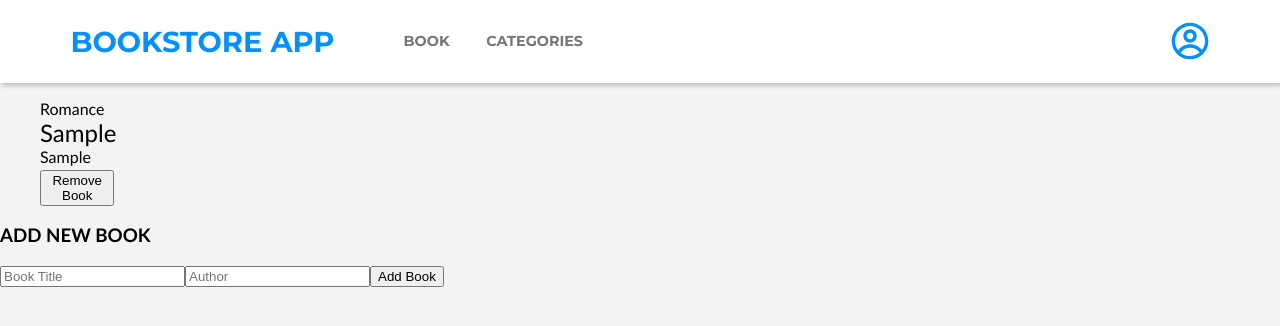
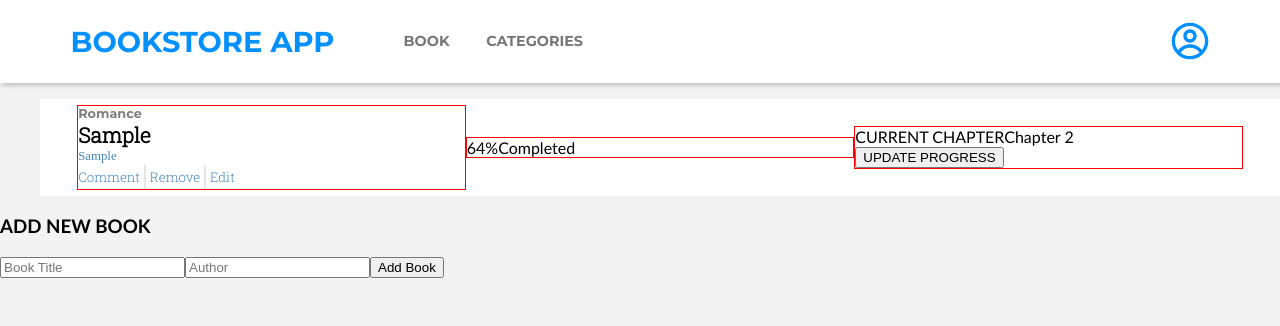
Before and after one commit to frempongdev/Bookstore, a React (Create React App) app: page / in a window 1280 px wide. Both pictures are taken after typing "Sample", "Sample" into the empty fields and a click on the button "Add Book". Shown: the top 326 px of the page. Built offline with nearby package versions, Linux system fonts and the light colour scheme; no server answers.

Commit message:
Update Book.css to give style to book details

```diff
--- a/src/components/Book.js
+++ b/src/components/Book.js
@@ -8,21 +8,45 @@ const Book = ({
 }) => {
   const dispatch = useDispatch();
   return (
+    <div className="bookContainer">
+      <div className="bookLeft">
         <div className="bookDetails">
           <span className="bookCategory">{category}</span>
           <span className="bookTitle">{title}</span>
           <span className="bookAuthor">{author}</span>
+        </div>
+        <div className="bookBtns">
+          <button type="button" className="commentBtn">Comment</button>
+          <div className="btnDivider" />
           <button
-        className="removeBook"
+            className="removeBtn"
             type="button"
             onClick={() => {
               dispatch(removeBook(id));
               dispatch(removeBookFromAPI(id));
             }}
           >
-        Remove Book
+            Remove
           </button>
+          <div className="btnDivider" />
+          <button type="button" className="editBtn">Edit</button>
+        </div>
+      </div>
+      <div className="bookMid">
+        <div className="progress">
+          <div className="progress-circle" />
 
+          64%
+          <span className="completed">Completed</span>
+        </div>
+      </div>
+      <div className="bookRight">
+        <div className="chapter">
+          <span className="currChapter">CURRENT CHAPTER</span>
+          <span className="currChapter">Chapter 2</span>
+        </div>
+        <button type="button" className="upChapBtn">UPDATE PROGRESS</button>
+      </div>
     </div>
   );
 };
--- a/src/styles/Book.css
+++ b/src/styles/Book.css
@@ -1,14 +1,56 @@
+.bookContainer {
+  display: flex;
+  align-items: center;
+  background-color: white;
+  margin-bottom: 1%;
+  padding: 0.5% 3%;
+}
+
+.bookContainer > * {
+  width: 33.33%;
+  border: red solid 1px;
+}
+
 .bookDetails {
   display: flex;
   flex-direction: column;
 }
 
-.bookTitle {
-  font-size: 1.5rem;
-  font-weight: 500;
+.bookCategory {
+  font-family: 'Montserrat', sans-serif;
+  font-size: 0.8rem;
+  opacity: 0.5;
 }
 
-.removeBook {
-  width: 6%;
+.bookTitle {
+  font-family: 'Roboto Slab', serif;
+  font-size: 1.3rem;
+  font-weight: 700;
+}
+
+.bookAuthor {
+  font-family: 'RobotoSlab', serif;
+  font-size: 0.8rem;
+  font-weight: 300;
+  color: #4386bf;
+}
+
+.bookBtns {
+  display: flex;
+}
+
+.bookBtns > * {
+  border: none;
+  background: none;
+  padding: 0%;
+  margin-right: 1%;
+  color: #4386bf;
+  font-family: 'Roboto Slab', serif;
   margin-top: 0.3%;
 }
+.btnDivider {
+  background-color: rgb(228, 228, 228);
+  height: 1.5rem;
+  width: 0.125rem;
+
+}
```
Lines whose indentation alone changed are shown as unchanged.
